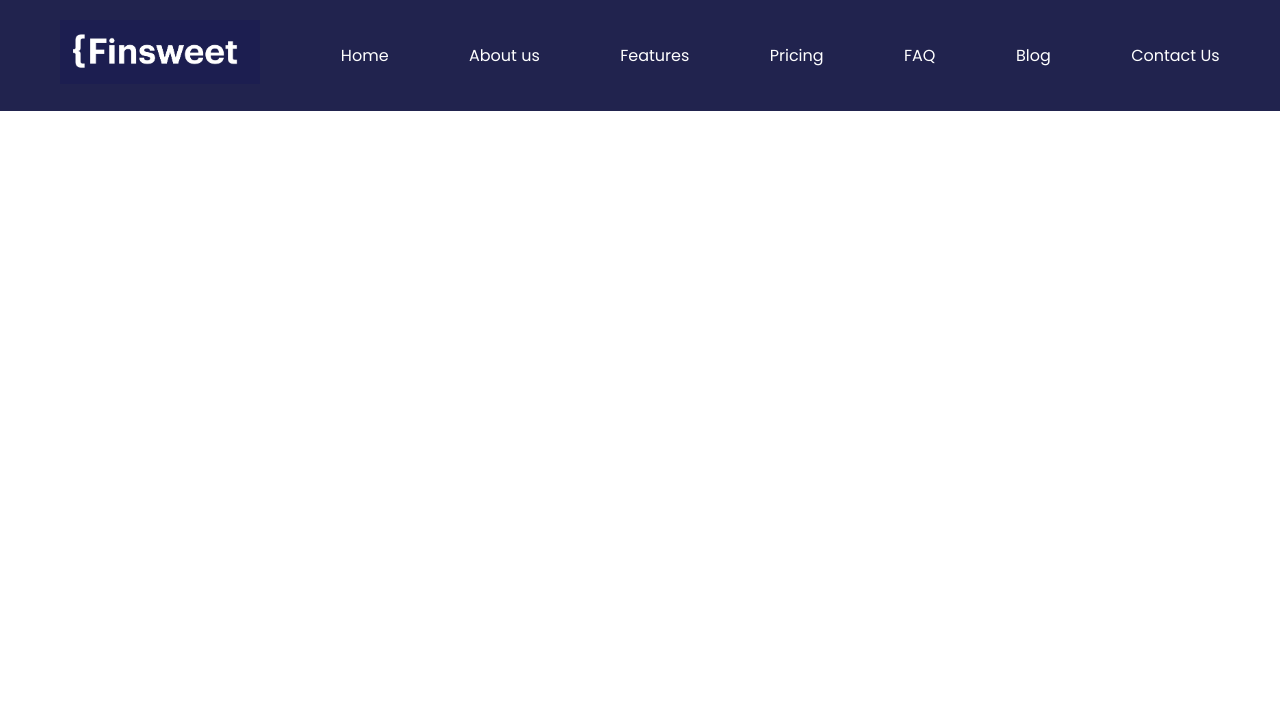
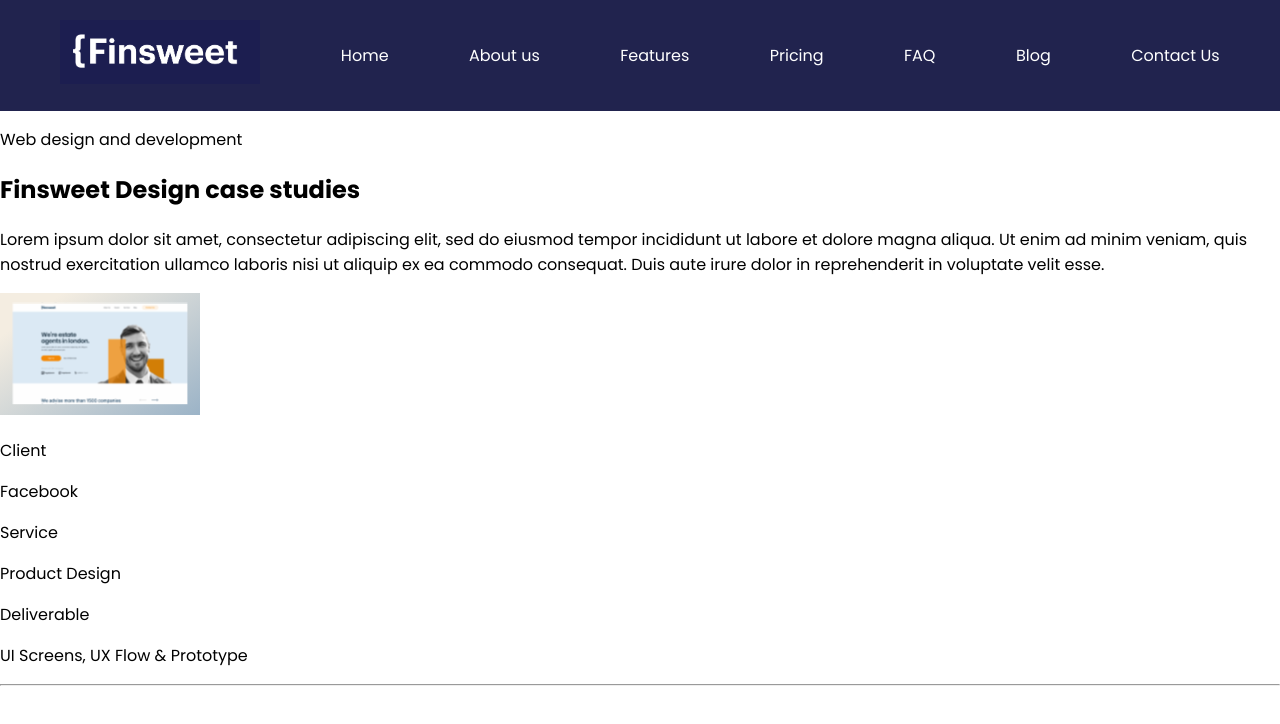
Before and after one commit to aliramazanov/finsweet-client, a React (Vite) app: page /template1 in a window 1280 px wide. Shown: the top 724 px of the page. Built offline with nearby package versions, Linux system fonts and the light colour scheme.

Commit message:
Add NavLink to Home page

```diff
--- a/src/App.jsx
+++ b/src/App.jsx
@@ -11,6 +11,7 @@ import ContactUs from "../src/pages/ContactUs";
 
 import "./App.scss";
 import Portfolio from "./pages/Portfolio";
+import Template from "./pages/Template";
 export default function App() {
   return (
     <BrowserRouter>
@@ -27,6 +28,7 @@ export default function App() {
         <Route path="/blog-card" element={<BlogPages />} />
         <Route path="/contactus" element={<ContactUs />} />
         <Route path="/portfolio" element={<Portfolio />} />
+        <Route path="/template1" element={<Template />} />
       </Routes>
     </BrowserRouter>
   );
--- a/src/components/Buttons/ViewPricing/ViewPricing.jsx
+++ /dev/null
@@ -1,8 +0,0 @@
-import "./ViewPricing.scss";
-export default function ViewPricing() {
-  return (
-    <div>
-      <button className="viewpricing">View Pricing →</button>
-    </div>
-  );
-}
--- a/src/components/Buttons/ViewPricing/ViewPricing.scss
+++ /dev/null
@@ -1,9 +0,0 @@
-.viewpricing {
-  margin-top: 20px;
-  padding: 12px 40px;
-  background: transparent;
-  border-color: transparent;
-  border-radius: 20px;
-  color: white;
-  cursor: pointer;
-}
--- a/src/components/Hero/Hero.jsx
+++ b/src/components/Hero/Hero.jsx
@@ -1,7 +1,7 @@
 import "./Hero.scss";
 import illustartion from "../../img/illustration.png";
 import ViewOurWork from "../Buttons/ViewOurWork/ViewOurWork";
-import ViewPricing from "../Buttons/ViewPricing/ViewPricing";
+import { NavLink } from "react-router-dom";
 
 export default function Hero() {
   return (
@@ -14,7 +14,7 @@ export default function Hero() {
         </h3>
         <div className="hero-buttons">
           <ViewOurWork />
-          <ViewPricing />
+          <NavLink to="/pricing">View Pricing</NavLink>
         </div>
       </div>
       <div className="hero-img">
--- a/src/components/Hero/Hero.scss
+++ b/src/components/Hero/Hero.scss
@@ -23,6 +23,11 @@
 .hero-buttons {
   display: flex;
   align-items: center;
+  a {
+    margin-top: 20px;
+    color: white;
+    text-decoration: none;
+  }
 }
 
 .hero-img img {
--- a/src/pages/Portfolio.jsx
+++ b/src/pages/Portfolio.jsx
@@ -48,7 +48,7 @@ export default function Portfolio() {
             Apparently we had reached a great height in the atmosphere, for the
             sky was a dead black, and the stars had ceased to twinkle.
           </p>
-          <NavLink>View Portfolio →</NavLink>
+          <NavLink to="/template1">View Portfolio →</NavLink>
         </div>
         <div className="portfolio-template">
           <div className="template-img">
--- /dev/null
+++ b/src/pages/Template.jsx
@@ -0,0 +1,40 @@
+import "./Pages.scss";
+import template1 from "../../src/img/template1.svg";
+
+export default function Template() {
+  return (
+    <div className="template-container">
+      <div className="template-hero">
+        <p>Web design and development</p>
+        <h2>Finsweet Design case studies</h2>
+        <p>
+          Lorem ipsum dolor sit amet, consectetur adipiscing elit, sed do
+          eiusmod tempor incididunt ut labore et dolore magna aliqua. Ut enim ad
+          minim veniam, quis nostrud exercitation ullamco laboris nisi ut
+          aliquip ex ea commodo consequat. Duis aute irure dolor in
+          reprehenderit in voluptate velit esse.
+        </p>
+        <div className="template-page-img">
+          <img src={template1} alt="" />
+        </div>
+        <div className="template-info">
+          <div className="template-client-info">
+            <p>Client</p>
+            <p>Facebook</p>
+          </div>
+          <div className="template-client-service">
+            <p>Service</p>
+            <p>Product Design</p>
+          </div>
+          <div className="template-client-deliverable">
+            <p>Deliverable</p>
+            <p>UI Screens, UX Flow & Prototype</p>
+          </div>
+          <div className="break">
+            <hr />
+          </div>
+        </div>
+      </div>
+    </div>
+  );
+}
```
